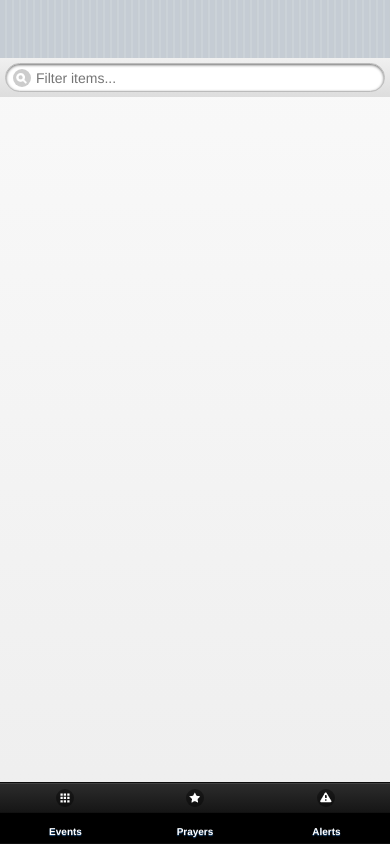
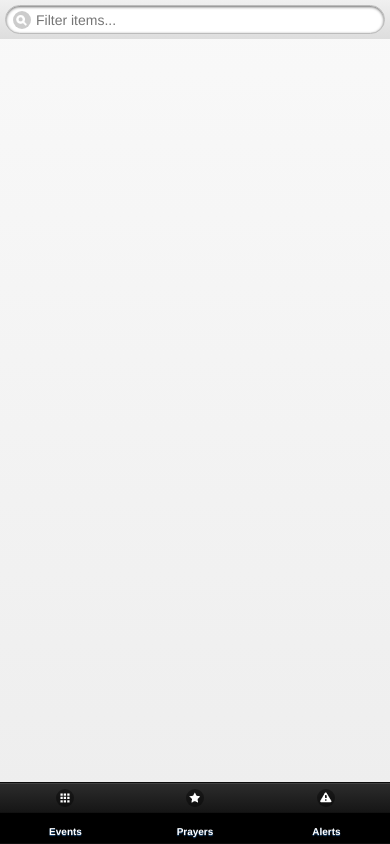
Before and after one commit to timoc377/lcc-mobile, a plain HTML site: page index.html in a window 390 px wide. Drawn offline with Linux system fonts and the light colour scheme.

Commit message:
added native scrolling fixes

```diff
--- a/index.html
+++ b/index.html
@@ -27,8 +27,8 @@
 
         div[data-role="content"] {
             position: absolute;
-            top: 58px;
-            bottom: 0;
+            top: 0;
+            bottom: 58px;
             left: 0;
             right: 0;
         }
```
